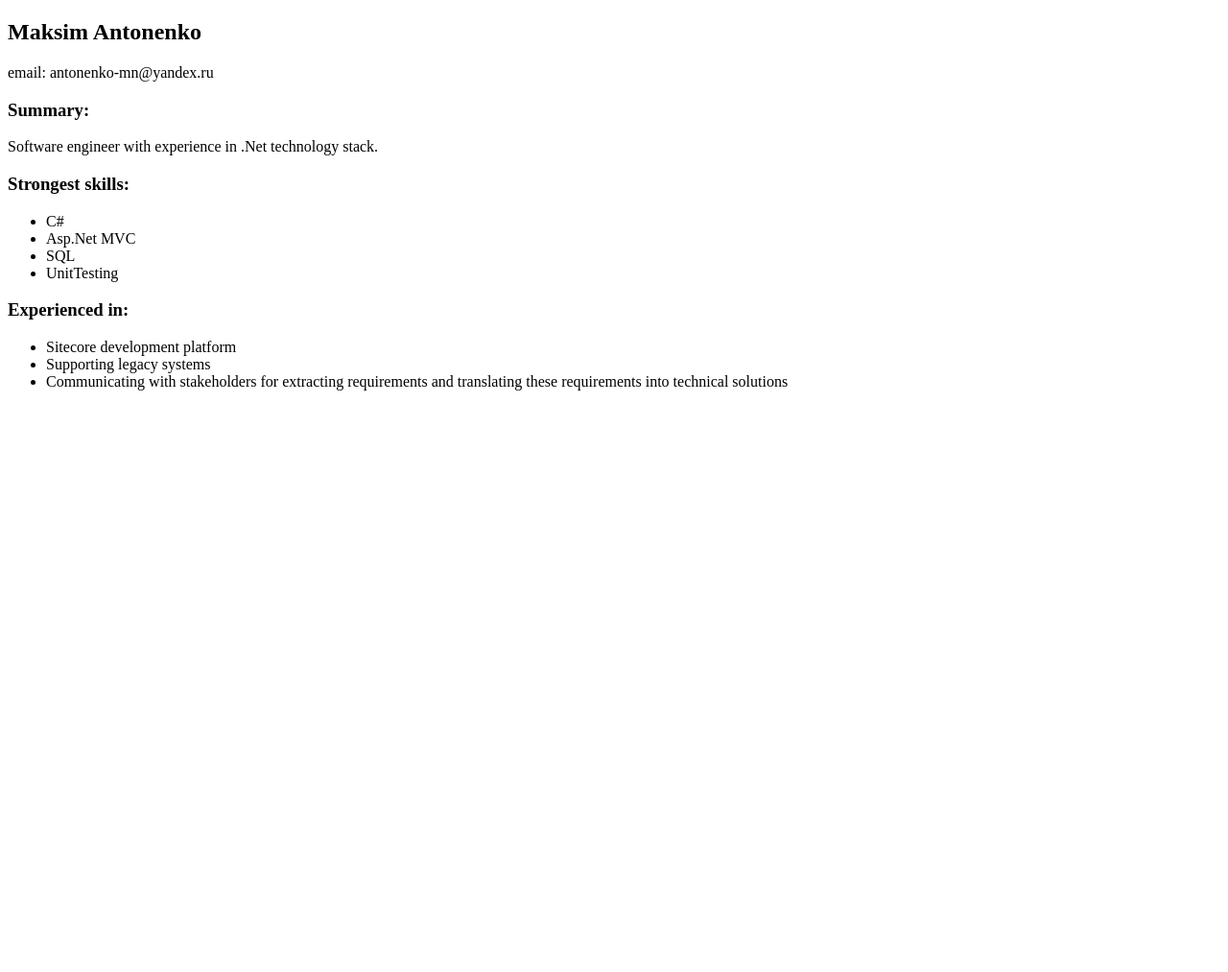
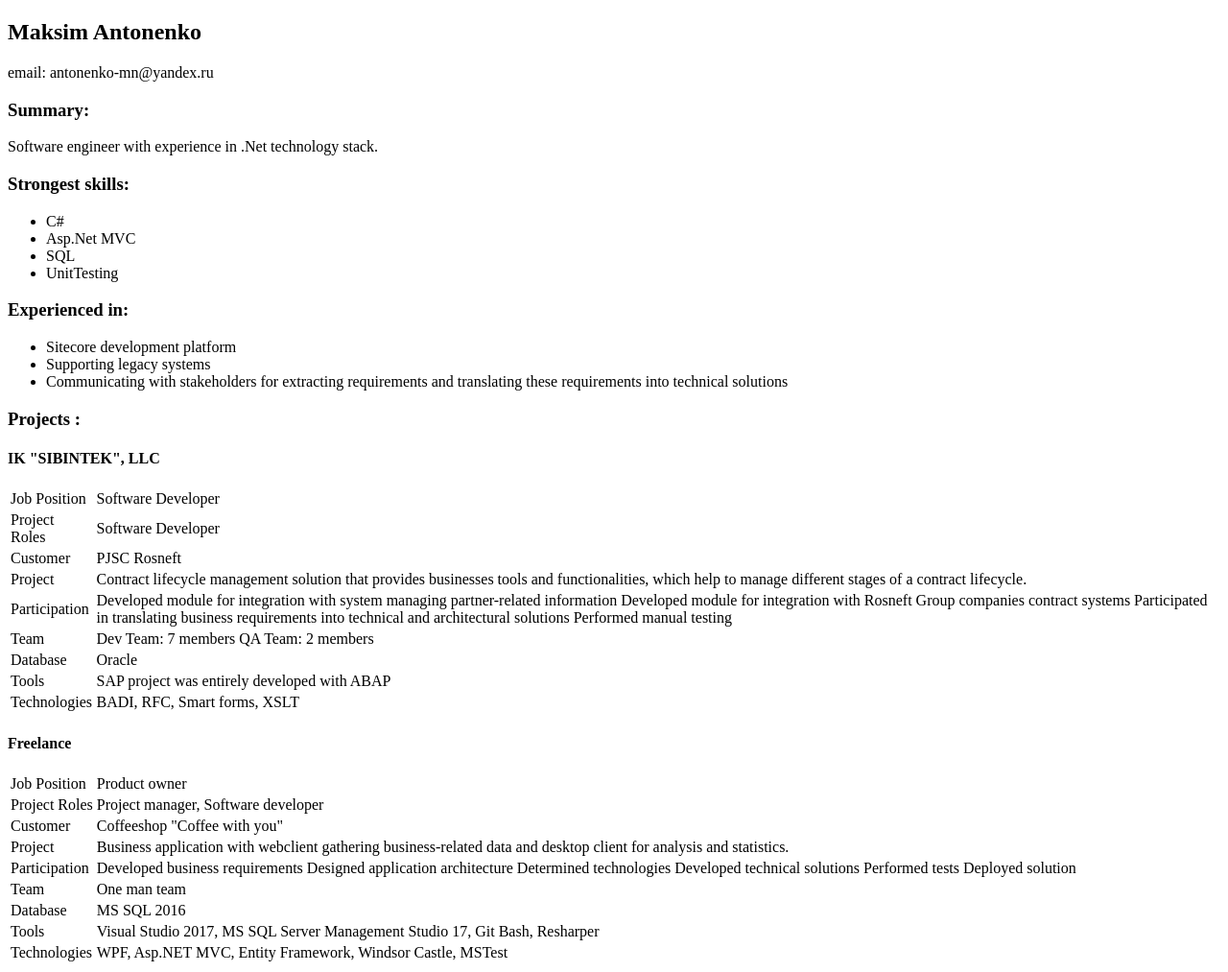
Before and after one commit to Antonenko-Max/Antonenko-Max.github.io, a plain HTML site: page index.html in a window 1280 px wide. Shown: the whole page at 96% size. Before the commit the page ends 800 px from the top, so only its background shows below. Drawn offline with Linux system fonts and the light colour scheme.

Commit message:
feat: add project info
fixes issue #2

```diff
--- a/index.html
+++ b/index.html
@@ -21,5 +21,64 @@
         <li>Supporting legacy systems</li>
         <li>Communicating with stakeholders for extracting requirements and translating these requirements into technical solutions</li>
     </ul>
+    <h3>Projects :</h3>
+    <h4>IK "SIBINTEK", LLC</h4>
+    <table>
+        <tbody>
+            <tr><td>Job Position</td><td>Software Developer</td></tr>
+            <tr><td>Project Roles</td><td>Software Developer</td></tr>
+            <tr><td>Customer</td><td>PJSC Rosneft</td></tr>
+            <tr><td>Project</td><td>Contract lifecycle management solution that provides businesses tools and functionalities, which help to manage different stages of a contract lifecycle.</td></tr>
+            <tr>
+                <td>Participation</td>
+                <td>
+                    Developed module for integration with system managing partner-related information
+                    Developed module for integration with Rosneft Group companies contract systems
+                    Participated in translating business requirements into technical and architectural solutions
+                    Performed manual testing
+                </td>
+            </tr>
+            <tr>
+                <td>Team</td>
+                <td>
+                    Dev Team: 7 members
+                    QA Team: 2 members
+                </td>
+            </tr>
+            <tr><td>Database</td><td>Oracle</td></tr>
+            <tr><td>Tools</td><td>SAP project was entirely developed with ABAP</td></tr>
+            <tr><td>Technologies</td><td>BADI, RFC, Smart forms, XSLT</td></tr>
+        </tbody>
+    </table>
+    <h4>Freelance</h4>
+    <table>
+        <tbody>
+            <tr><td>Job Position</td><td>Product owner</td></tr>
+            <tr><td>Project Roles</td><td>Project manager, Software developer</td></tr>
+            <tr><td>Customer</td><td>Coffeeshop "Coffee with you"</td></tr>
+            <tr><td>Project</td><td>Business application with webclient gathering business-related data and desktop client for analysis and statistics.</td></tr>
+            <tr>
+                <td>Participation</td>
+                <td>
+                    Developed business requirements
+                    Designed application architecture
+                    Determined technologies
+                    Developed technical solutions
+                    Performed tests
+                    Deployed solution
+                </td>
+            </tr>
+            <tr><td>Team</td><td>One man team</td></tr>
+            <tr><td>Database</td><td>MS SQL 2016</td></tr>
+            <tr>
+                <td>Tools</td>
+                <td>
+                    Visual Studio 2017, MS SQL Server Management Studio 17, Git Bash, Resharper
+                </td>
+            </tr>
+            <tr><td>Technologies</td><td>WPF, Asp.NET MVC, Entity Framework, Windsor Castle, MSTest</td></tr>
+        </tbody>
+    </table>
+
 </body>
 </html>
```
